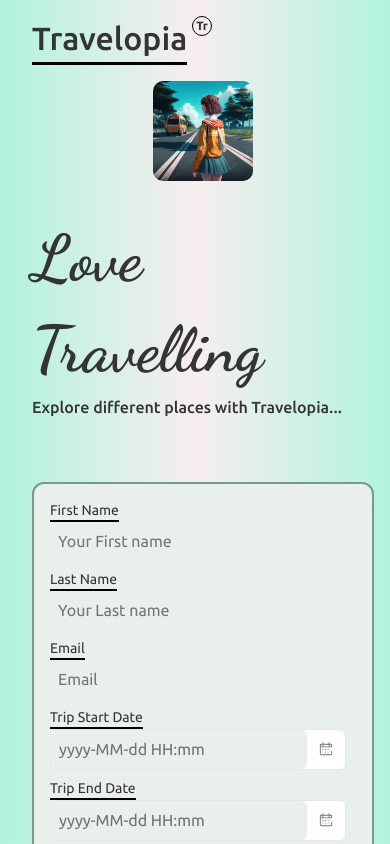
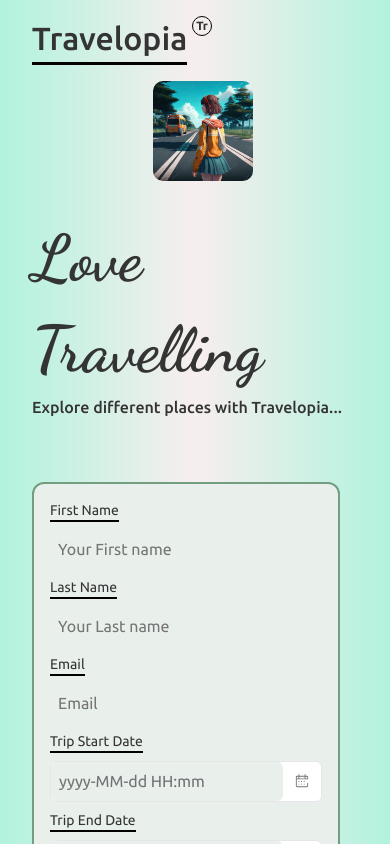
Before and after one commit to master-coding/travelopia-assignment, a React (Create React App) app: page / in a window 390 px wide. Both pictures are taken after a click on the button "Create Trip". Shown: the top 844 px of the page. Built offline with nearby package versions, Linux system fonts and the light colour scheme.

Commit message:
styled add

```diff
--- a/src/components/TripForm/styles.module.css
+++ b/src/components/TripForm/styles.module.css
@@ -1,6 +1,6 @@
 .form-container {
   border: 2px solid #749e82;
-  min-width: fit-content;
+  width: fit-content;
   padding: 12px;
   border-radius: 12px;
   background: #e9efeb;
@@ -39,6 +39,9 @@
 }
 
 @media screen and (max-width: 500px) {
+  .form-container {
+    width: 90%;
+  }
   .form-item {
     flex-direction: column;
     align-items: flex-start;
@@ -47,6 +50,7 @@
   .form-item label {
     border-bottom: 2px solid #000;
     width: fit-content;
+    margin-bottom: 8px;
   }
   .create-trip {
     width: 120px;
```
